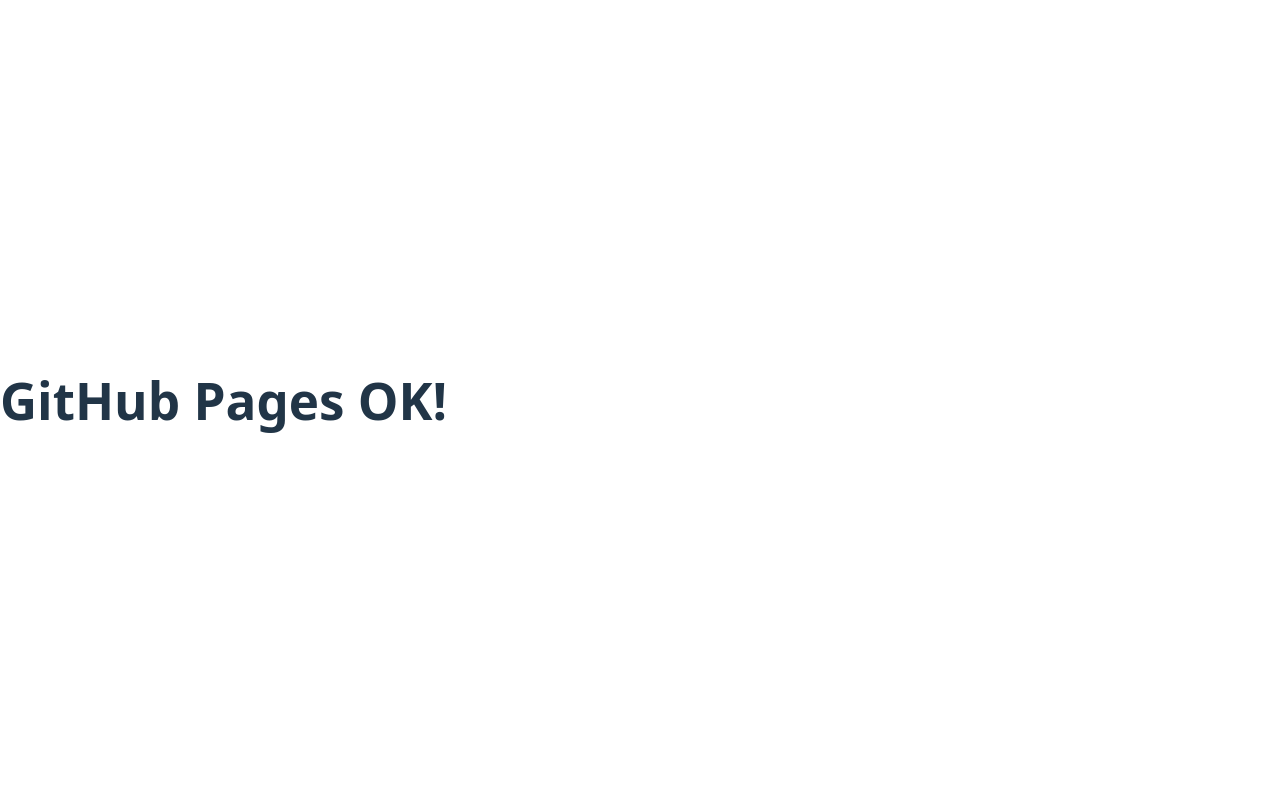
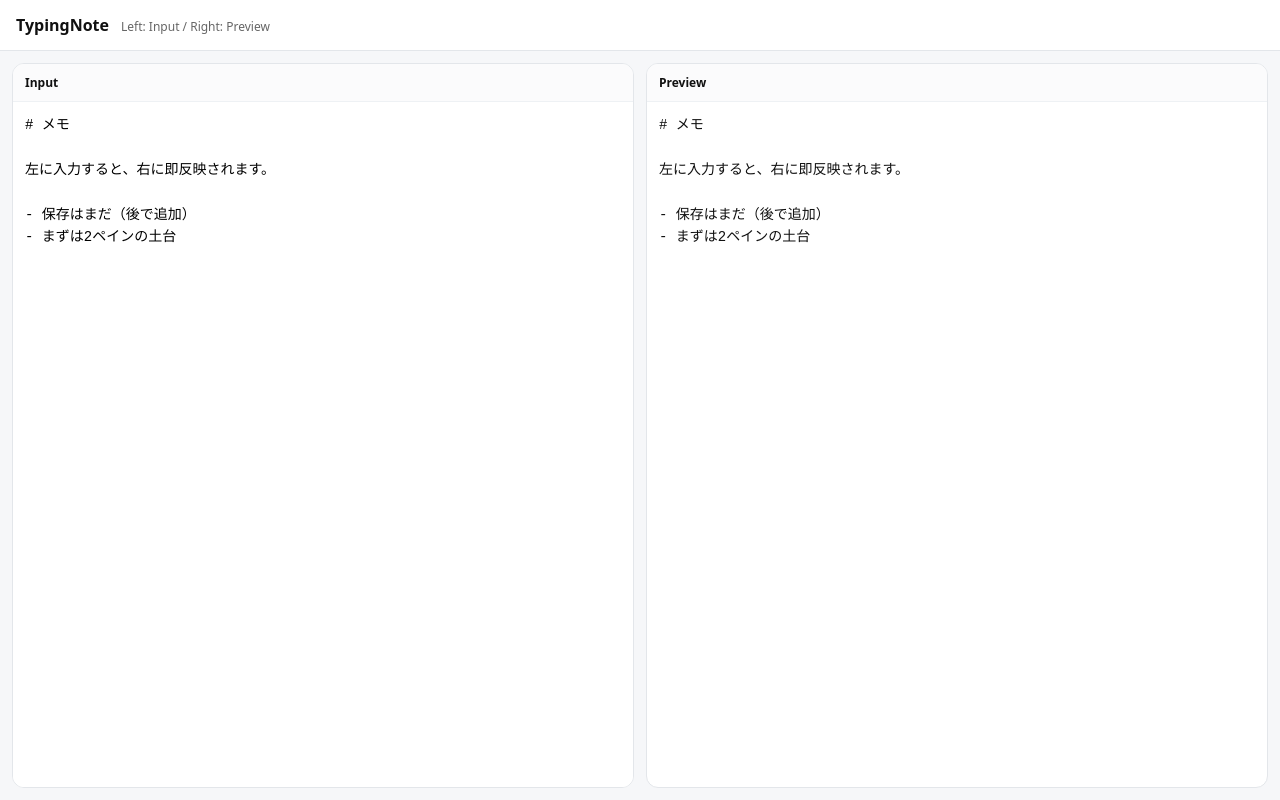
Before and after one commit to IssyouTakaki/typing-note, a website built with Vite: page docs/index.html in a window 1280 px wide. Built offline with nearby package versions, Linux system fonts and the light colour scheme.

Commit message:
2026/01/03 - update docs page

```diff
--- a/docs/index.html
+++ b/docs/index.html
@@ -1,7 +1,12 @@
 <!doctype html>
-<html>
-  <head><meta charset="utf-8"><title>Pages check</title></head>
+<html lang="ja">
+  <head>
+    <meta charset="UTF-8" />
+    <meta name="viewport" content="width=device-width, initial-scale=1.0" />
+    <title>TypingNote</title>
+  </head>
   <body>
-    <h1>GitHub Pages OK!</h1>
+    <div id="app"></div>
+    <script type="module" src="/src/main.ts"></script>
   </body>
 </html>
--- a/src/main.ts
+++ b/src/main.ts
@@ -1,24 +1,76 @@
-import './style.css'
-import typescriptLogo from './typescript.svg'
-import viteLogo from '/vite.svg'
-import { setupCounter } from './counter.ts'
+import "./style.css";
 
-document.querySelector<HTMLDivElement>('#app')!.innerHTML = `
-  <div>
-    <a href="https://vite.dev" target="_blank">
-      <img src="${viteLogo}" class="logo" alt="Vite logo" />
-    </a>
-    <a href="https://www.typescriptlang.org/" target="_blank">
-      <img src="${typescriptLogo}" class="logo vanilla" alt="TypeScript logo" />
-    </a>
-    <h1>Vite + TypeScript</h1>
-    <div class="card">
-      <button id="counter" type="button"></button>
+type AppState = {
+  text: string;
+};
+
+const DEFAULT_TEXT = `# メモ
+
+左に入力すると、右に即反映されます。
+
+- 保存はまだ（後で追加）
+- まずは2ペインの土台
+`;
+
+const state: AppState = {
+  text: DEFAULT_TEXT,
+};
+
+function escapeHtml(input: string): string {
+  // 右ペインを innerHTML で描画するため、最低限エスケープ
+  return input
+    .replaceAll("&", "&amp;")
+    .replaceAll("<", "&lt;")
+    .replaceAll(">", "&gt;")
+    .replaceAll('"', "&quot;")
+    .replaceAll("'", "&#39;");
+}
+
+function renderPreviewText(text: string): string {
+  // まずは「プレーンテキストをそのまま表示」。
+  // Markdown化したいならここを差し替える（後で簡単にできる）。
+  const escaped = escapeHtml(text);
+  return `<pre class="preview-pre">${escaped}</pre>`;
+}
+
+function mount() {
+  const app = document.querySelector<HTMLDivElement>("#app");
+  if (!app) throw new Error("#app not found");
+
+  app.innerHTML = `
+    <div class="layout">
+      <header class="header">
+        <div class="title">TypingNote</div>
+        <div class="sub">Left: Input / Right: Preview</div>
+      </header>
+
+      <main class="panes">
+        <section class="pane pane-left">
+          <div class="pane-header">Input</div>
+          <textarea id="memoInput" class="textarea" spellcheck="false"></textarea>
+        </section>
+
+        <section class="pane pane-right">
+          <div class="pane-header">Preview</div>
+          <div id="memoPreview" class="preview"></div>
+        </section>
+      </main>
     </div>
-    <p class="read-the-docs">
-      Click on the Vite and TypeScript logos to learn more
-    </p>
-  </div>
-`
+  `;
 
-setupCounter(document.querySelector<HTMLButtonElement>('#counter')!)
+  const input = document.querySelector<HTMLTextAreaElement>("#memoInput");
+  const preview = document.querySelector<HTMLDivElement>("#memoPreview");
+  if (!input || !preview) throw new Error("elements not found");
+
+  // 初期値
+  input.value = state.text;
+  preview.innerHTML = renderPreviewText(state.text);
+
+  // 入力→右に反映
+  input.addEventListener("input", () => {
+    state.text = input.value;
+    preview.innerHTML = renderPreviewText(state.text);
+  });
+}
+
+mount();
--- a/src/style.css
+++ b/src/style.css
@@ -1,96 +1,90 @@
 :root {
-  font-family: system-ui, Avenir, Helvetica, Arial, sans-serif;
-  line-height: 1.5;
-  font-weight: 400;
-
-  color-scheme: light dark;
-  color: rgba(255, 255, 255, 0.87);
-  background-color: #242424;
-
-  font-synthesis: none;
-  text-rendering: optimizeLegibility;
-  -webkit-font-smoothing: antialiased;
-  -moz-osx-font-smoothing: grayscale;
+  font-family: system-ui, -apple-system, "Segoe UI", Roboto, "Noto Sans JP",
+    "Hiragino Kaku Gothic ProN", "Yu Gothic", sans-serif;
+  color: #111;
+  background: #f6f7f9;
 }
 
-a {
-  font-weight: 500;
-  color: #646cff;
-  text-decoration: inherit;
-}
-a:hover {
-  color: #535bf2;
+* {
+  box-sizing: border-box;
 }
 
 body {
   margin: 0;
-  display: flex;
-  place-items: center;
-  min-width: 320px;
-  min-height: 100vh;
 }
 
-h1 {
-  font-size: 3.2em;
-  line-height: 1.1;
+.layout {
+  min-height: 100vh;
+  display: flex;
+  flex-direction: column;
 }
 
-#app {
-  max-width: 1280px;
-  margin: 0 auto;
-  padding: 2rem;
-  text-align: center;
+.header {
+  padding: 14px 16px;
+  border-bottom: 1px solid #e3e6ea;
+  background: #fff;
+  display: flex;
+  gap: 12px;
+  align-items: baseline;
 }
 
-.logo {
-  height: 6em;
-  padding: 1.5em;
-  will-change: filter;
-  transition: filter 300ms;
-}
-.logo:hover {
-  filter: drop-shadow(0 0 2em #646cffaa);
-}
-.logo.vanilla:hover {
-  filter: drop-shadow(0 0 2em #3178c6aa);
+.title {
+  font-weight: 700;
+  font-size: 16px;
 }
 
-.card {
-  padding: 2em;
+.sub {
+  font-size: 12px;
+  color: #666;
 }
 
-.read-the-docs {
-  color: #888;
+.panes {
+  flex: 1;
+  display: grid;
+  grid-template-columns: 1fr 1fr; /* 左右同じ幅 */
+  gap: 12px;
+  padding: 12px;
 }
 
-button {
-  border-radius: 8px;
-  border: 1px solid transparent;
-  padding: 0.6em 1.2em;
-  font-size: 1em;
-  font-weight: 500;
-  font-family: inherit;
-  background-color: #1a1a1a;
-  cursor: pointer;
-  transition: border-color 0.25s;
-}
-button:hover {
-  border-color: #646cff;
-}
-button:focus,
-button:focus-visible {
-  outline: 4px auto -webkit-focus-ring-color;
+.pane {
+  background: #fff;
+  border: 1px solid #e3e6ea;
+  border-radius: 12px;
+  overflow: hidden;
+  min-height: 0; /* 子要素スクロールのため重要 */
+  display: flex;
+  flex-direction: column;
 }
 
-@media (prefers-color-scheme: light) {
-  :root {
-    color: #213547;
-    background-color: #ffffff;
-  }
-  a:hover {
-    color: #747bff;
-  }
-  button {
-    background-color: #f9f9f9;
-  }
+.pane-header {
+  padding: 10px 12px;
+  font-size: 12px;
+  font-weight: 600;
+  border-bottom: 1px solid #eef1f4;
+  background: #fbfbfc;
 }
+
+.textarea {
+  width: 100%;
+  flex: 1;
+  resize: none;
+  border: 0;
+  outline: none;
+  padding: 12px;
+  font-size: 14px;
+  line-height: 1.6;
+}
+
+.preview {
+  flex: 1;
+  padding: 12px;
+  overflow: auto;
+}
+
+.preview-pre {
+  margin: 0;
+  white-space: pre-wrap;
+  word-break: break-word;
+  font-size: 14px;
+  line-height: 1.6;
+}
```
Also changed, not shown: index.html (+3 -4 lines), docs/app.ts (added).
